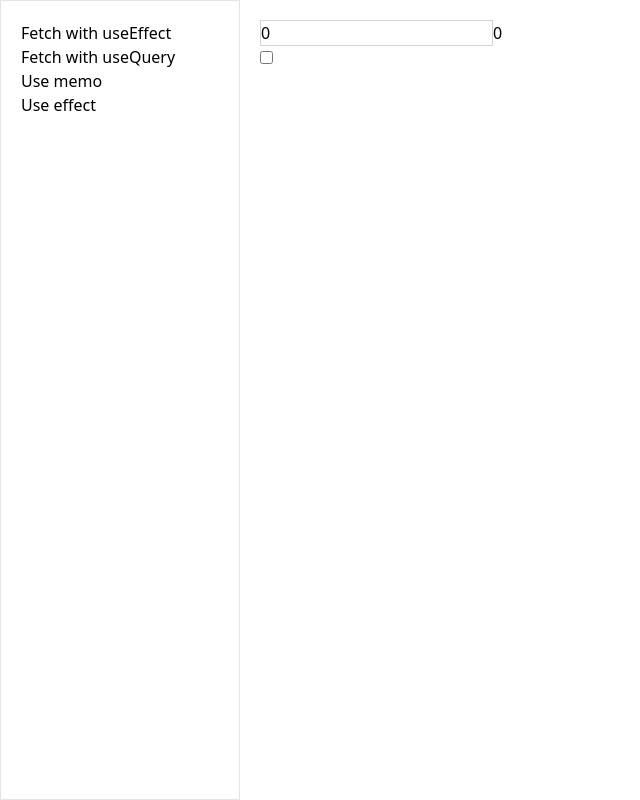
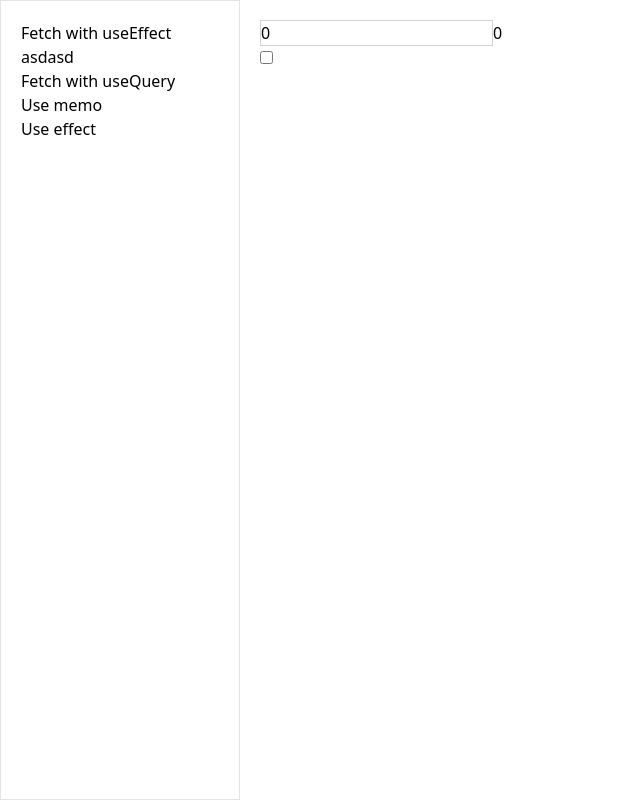
Before and after one commit to glaadaa/my-custom-boilerplate, a React (Vite) app: page /use-memo in a window 1280 px wide. Shown: the whole page, without its empty margins (0-640 px from the left). Built offline with nearby package versions, Linux system fonts and the light colour scheme.

Commit message:
test lint-staged

```diff
--- a/package.json
+++ b/package.json
@@ -39,7 +39,7 @@
     "vite": "^4.1.1"
   },
   "lint-staged": {
-    "src/**/*.{js,jsx,ts,tsx}": [
+    "src/pages/*.{js,jsx,ts,tsx}": [
       "eslint src --max-warnings=0 .",
       "prettier -w ."
     ],
--- a/src/layout/SideBar.tsx
+++ b/src/layout/SideBar.tsx
@@ -3,7 +3,7 @@ function SideBar() {
     <div className="fixed left-0 top-0 h-[100vh] overflow-y-auto w-[240px] border border-r border-zinc-200 px-5 py-5">
       <ul>
         <li>
-          <a href="/fetch-with-useEffect">Fetch with useEffect</a>
+          <a href="/fetch-with-useEffect">Fetch with useEffect asdasd</a>
         </li>
         <li>
           <a href="/fetch-with-useQuery">Fetch with useQuery</a>
```
